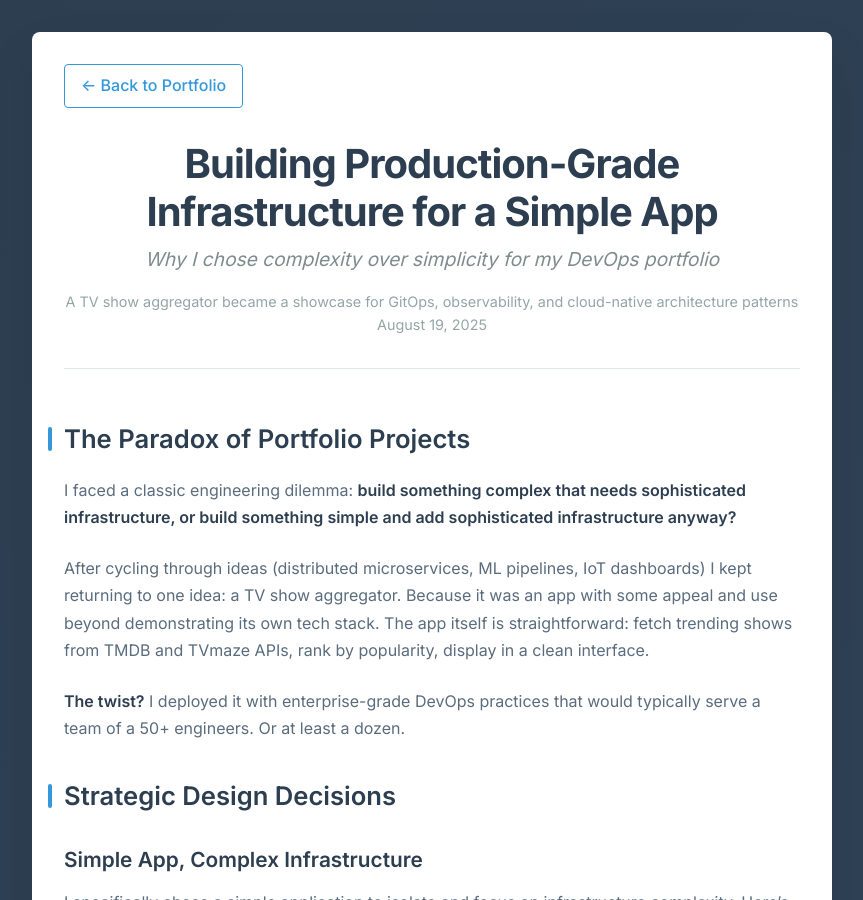
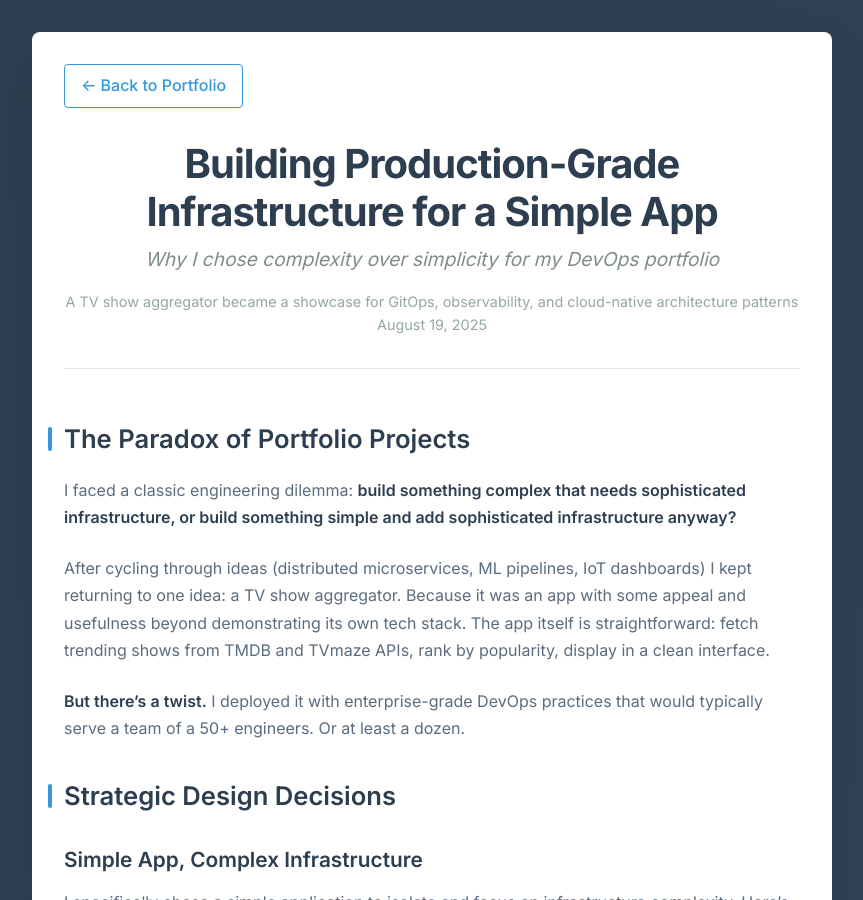
Before and after one commit to navillasa/navillasa.github.io, a Jekyll site: the page built from _posts/2025-08-19-tv-hub-project-overview.md, in a window 1280 px wide and 900 px high. Shown: the whole window, without its empty margins (208-1071 px from the left). Built offline with Jekyll 4.4.1, drawn with Linux system fonts in a browser that asks for light colours; some of the changed text lies outside the part shown.

Commit message:
Small changes to overview blog

```diff
--- a/_posts/2025-08-19-tv-hub-project-overview.md
+++ b/_posts/2025-08-19-tv-hub-project-overview.md
@@ -12,9 +12,9 @@ tags: [kubernetes, argocd, terraform, gitops, gke, portfolio]
 
 I faced a classic engineering dilemma: **build something complex that needs sophisticated infrastructure, or build something simple and add sophisticated infrastructure anyway?**
 
-After cycling through ideas (distributed microservices, ML pipelines, IoT dashboards) I kept returning to one idea: a TV show aggregator. Because it was an app with some appeal and use beyond demonstrating its own tech stack. The app itself is straightforward: fetch trending shows from TMDB and TVmaze APIs, rank by popularity, display in a clean interface.
+After cycling through ideas (distributed microservices, ML pipelines, IoT dashboards) I kept returning to one idea: a TV show aggregator. Because it was an app with some appeal and usefulness beyond demonstrating its own tech stack. The app itself is straightforward: fetch trending shows from TMDB and TVmaze APIs, rank by popularity, display in a clean interface.
 
-**The twist?** I deployed it with enterprise-grade DevOps practices that would typically serve a team of a 50+ engineers. Or at least a dozen.
+**But there's a twist.** I deployed it with enterprise-grade DevOps practices that would typically serve a team of a 50+ engineers. Or at least a dozen.
 
 ## Strategic Design Decisions
 
```
Also changed, not shown: other parts of _posts/2025-08-19-tv-hub-project-overview.md (+1 -1 lines), 3 other files.
